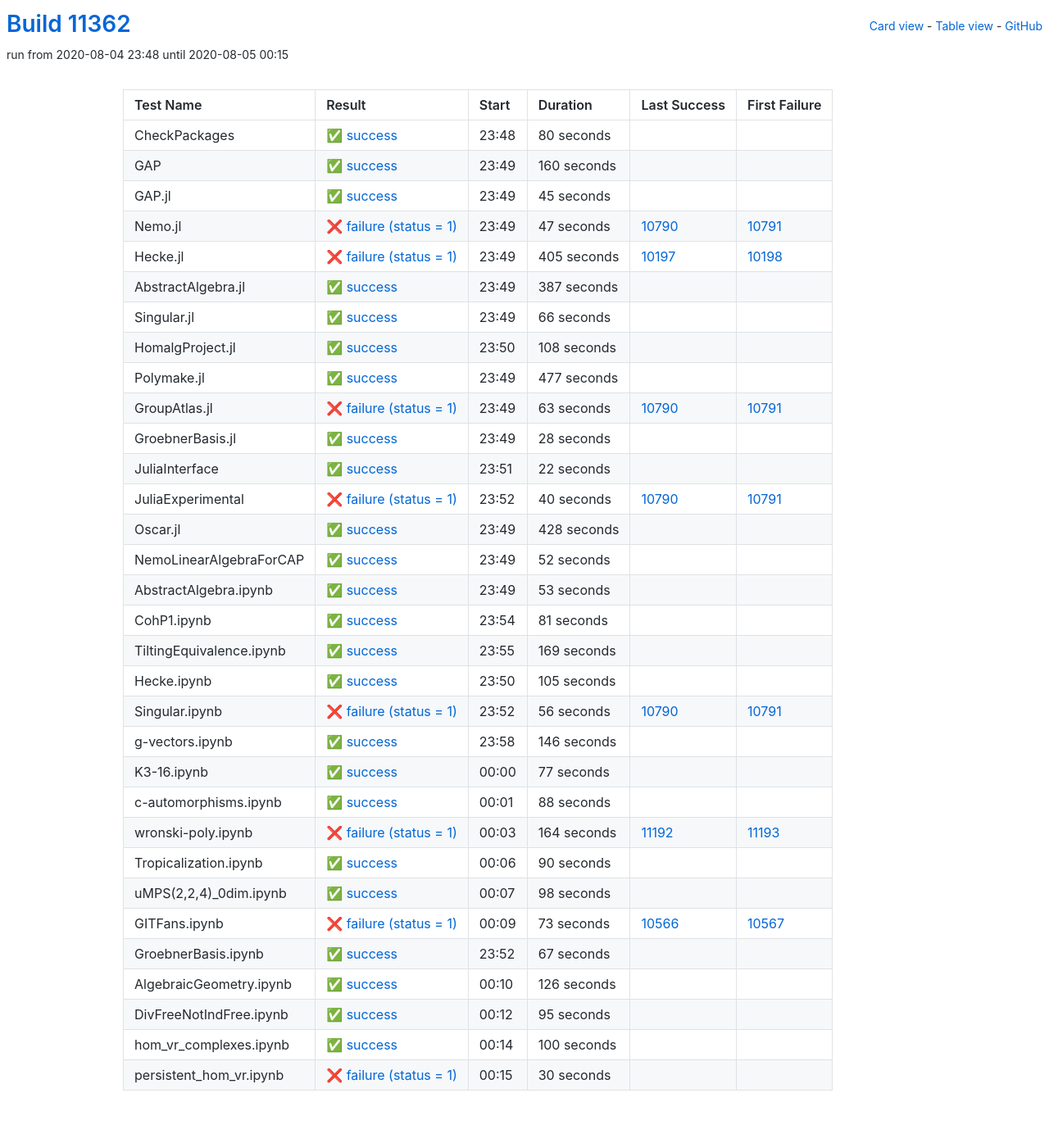
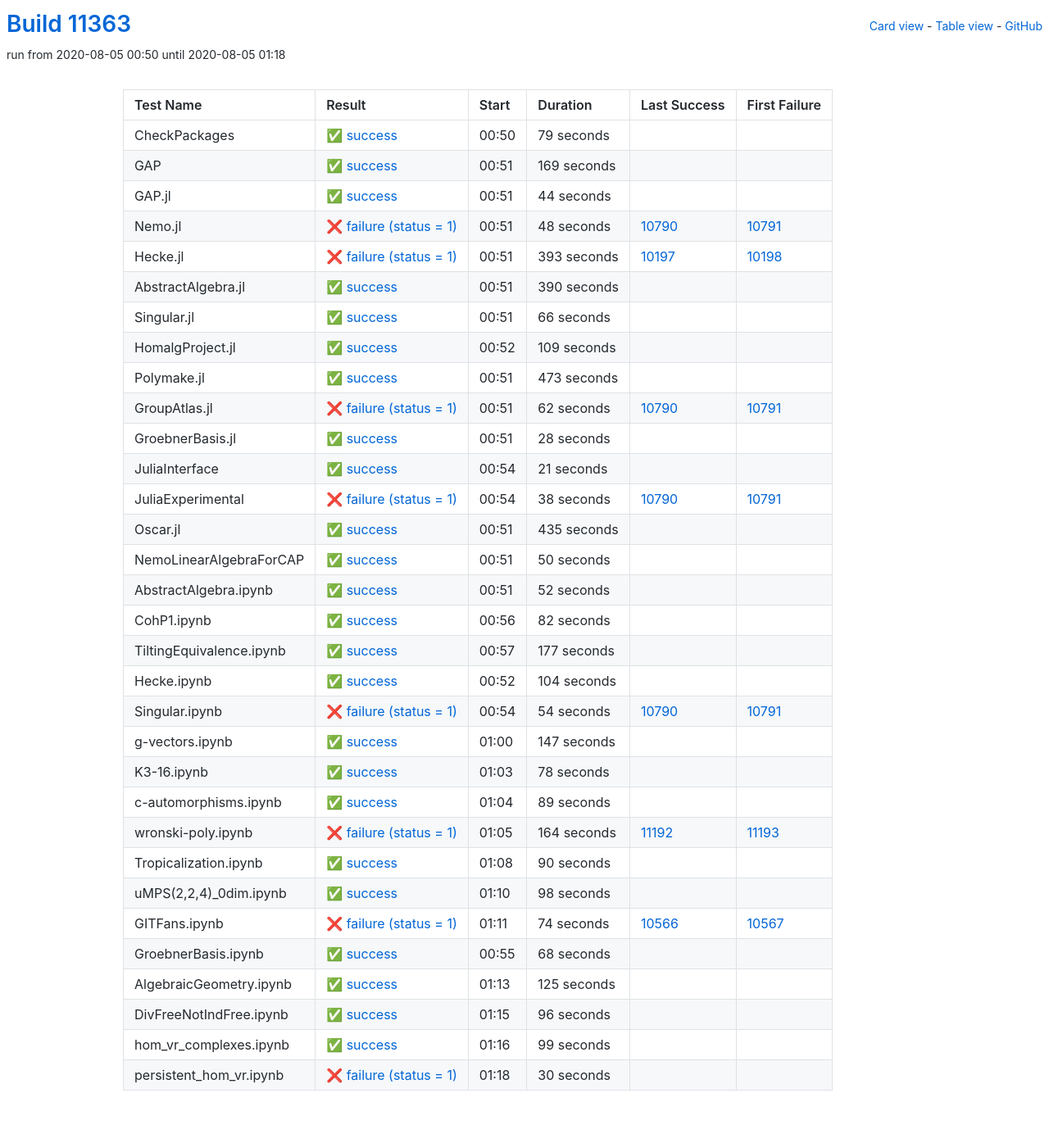
Before and after one commit to oscar-system/oscar-ci-status, a Jekyll site: the page built from table.html, in a window 1280 px wide. Shown: the whole page at 82% size. Built offline with Jekyll 4.4.1, drawn with Linux system fonts in a browser that asks for light colours.

Commit message:
Build #11363

```diff
--- a/_data/ci.yml
+++ b/_data/ci.yml
@@ -1,6 +1,6 @@
 ---
-build: 11362
-build_url: https://oscarci.mathematik.uni-kl.de/job/oscar/11362/
+build: 11363
+build_url: https://oscarci.mathematik.uni-kl.de/job/oscar/11363/
 job: oscar
 organization: oscar-system
 repo: oscar-ci-status
@@ -8,80 +8,80 @@
 tests:
 - name: CheckPackages
   id: checkpackages
-  log: https://oscarci.mathematik.uni-kl.de/job/oscar/11362/artifact/logs/build-11362/CheckPackages.log
-  start: 2020-08-04 23:48
+  log: https://oscarci.mathematik.uni-kl.de/job/oscar/11363/artifact/logs/build-11363/CheckPackages.log
+  start: 2020-08-05 00:50
   success: true
   exitcode: 0
   status: success
-  duration: 80
+  duration: 79
   last_success: false
   last_success_url:
   first_failure: false
   first_failure_url:
 - name: GAP
   id: gap
-  log: https://oscarci.mathematik.uni-kl.de/job/oscar/11362/artifact/logs/build-11362/GAP.log
-  start: 2020-08-04 23:49
+  log: https://oscarci.mathematik.uni-kl.de/job/oscar/11363/artifact/logs/build-11363/GAP.log
+  start: 2020-08-05 00:51
   success: true
   exitcode: 0
   status: success
-  duration: 160
+  duration: 169
   last_success: false
   last_success_url:
   first_failure: false
   first_failure_url:
 - name: GAP.jl
   id: gap-jl
-  log: https://oscarci.mathematik.uni-kl.de/job/oscar/11362/artifact/logs/build-11362/GAP.jl.log
-  start: 2020-08-04 23:49
+  log: https://oscarci.mathematik.uni-kl.de/job/oscar/11363/artifact/logs/build-11363/GAP.jl.log
+  start: 2020-08-05 00:51
   success: true
   exitcode: 0
   status: success
-  duration: 45
+  duration: 44
   last_success: false
   last_success_url:
   first_failure: false
   first_failure_url:
 - name: Nemo.jl
   id: nemo-jl
-  log: https://oscarci.mathematik.uni-kl.de/job/oscar/11362/artifact/logs/build-11362/Nemo.jl.log
-  start: 2020-08-04 23:49
+  log: https://oscarci.mathematik.uni-kl.de/job/oscar/11363/artifact/logs/build-11363/Nemo.jl.log
+  start: 2020-08-05 00:51
   success: false
   exitcode: 1
   status: failure
-  duration: 47
+  duration: 48
   last_success: 10790
   last_success_url: https://oscarci.mathematik.uni-kl.de/job/oscar/10790/
   first_failure: 10791
   first_failure_url: https://oscarci.mathematik.uni-kl.de/job/oscar/10791/
 - name: Hecke.jl
   id: hecke-jl
-  log: https://oscarci.mathematik.uni-kl.de/job/oscar/11362/artifact/logs/build-11362/Hecke.jl.log
-  start: 2020-08-04 23:49
+  log: https://oscarci.mathematik.uni-kl.de/job/oscar/11363/artifact/logs/build-11363/Hecke.jl.log
+  start: 2020-08-05 00:51
   success: false
   exitcode: 1
   status: failure
-  duration: 405
+  duration: 393
   last_success: 10197
   last_success_url: https://oscarci.mathematik.uni-kl.de/job/oscar/10197/
   first_failure: 10198
   first_failure_url: https://oscarci.mathematik.uni-kl.de/job/oscar/10198/
 - name: AbstractAlgebra.jl
   id: abstractalgebra-jl
-  log: https://oscarci.mathematik.uni-kl.de/job/oscar/11362/artifact/logs/build-11362/AbstractAlgebra.jl.log
-  start: 2020-08-04 23:49
+  log: https://oscarci.mathematik.uni-kl.de/job/oscar/11363/artifact/logs/build-11363/AbstractAlgebra.jl.log
+  start: 2020-08-05 00:51
   success: true
   exitcode: 0
   status: success
-  duration: 387
+  duration: 390
   last_success: false
   last_success_url:
   first_failure: false
   first_failure_url:
 - name: Singular.jl
   id: singular-jl
-  log: https://oscarci.mathematik.uni-kl.de/job/oscar/11362/artifact/logs/build-11362/Singular.jl.log
-  start: 2020-08-04 23:49
+  log: https://oscarci.mathematik.uni-kl.de/job/oscar/11363/artifact/logs/build-11363/Singular.jl.log
+  start: 2020-08-05 00:51
   success: true
   exitcode: 0
   status: success
@@ -92,44 +92,44 @@
   first_failure_url:
 - name: HomalgProject.jl
   id: homalgproject-jl
-  log: https://oscarci.mathematik.uni-kl.de/job/oscar/11362/artifact/logs/build-11362/HomalgProject.jl.log
-  start: 2020-08-04 23:50
+  log: https://oscarci.mathematik.uni-kl.de/job/oscar/11363/artifact/logs/build-11363/HomalgProject.jl.log
+  start: 2020-08-05 00:52
   success: true
   exitcode: 0
   status: success
-  duration: 108
+  duration: 109
   last_success: false
   last_success_url:
   first_failure: false
   first_failure_url:
 - name: Polymake.jl
   id: polymake-jl
-  log: https://oscarci.mathematik.uni-kl.de/job/oscar/11362/artifact/logs/build-11362/Polymake.jl.log
-  start: 2020-08-04 23:49
+  log: https://oscarci.mathematik.uni-kl.de/job/oscar/11363/artifact/logs/build-11363/Polymake.jl.log
+  start: 2020-08-05 00:51
   success: true
   exitcode: 0
   status: success
-  duration: 477
+  duration: 473
   last_success: false
   last_success_url:
   first_failure: false
   first_failure_url:
 - name: GroupAtlas.jl
   id: groupatlas-jl
-  log: https://oscarci.mathematik.uni-kl.de/job/oscar/11362/artifact/logs/build-11362/GroupAtlas.jl.log
-  start: 2020-08-04 23:49
+  log: https://oscarci.mathematik.uni-kl.de/job/oscar/11363/artifact/logs/build-11363/GroupAtlas.jl.log
+  start: 2020-08-05 00:51
   success: false
   exitcode: 1
   status: failure
-  duration: 63
+  duration: 62
   last_success: 10790
   last_success_url: https://oscarci.mathematik.uni-kl.de/job/oscar/10790/
   first_failure: 10791
   first_failure_url: https://oscarci.mathematik.uni-kl.de/job/oscar/10791/
 - name: GroebnerBasis.jl
   id: groebnerbasis-jl
-  log: https://oscarci.mathematik.uni-kl.de/job/oscar/11362/artifact/logs/build-11362/GroebnerBasis.jl.log
-  start: 2020-08-04 23:49
+  log: https://oscarci.mathematik.uni-kl.de/job/oscar/11363/artifact/logs/build-11363/GroebnerBasis.jl.log
+  start: 2020-08-05 00:51
   success: true
   exitcode: 0
   status: success
@@ -140,44 +140,56 @@
   first_failure_url:
 - name: JuliaInterface
   id: juliainterface
-  log: https://oscarci.mathematik.uni-kl.de/job/oscar/11362/artifact/logs/build-11362/JuliaInterface.log
-  start: 2020-08-04 23:51
+  log: https://oscarci.mathematik.uni-kl.de/job/oscar/11363/artifact/logs/build-11363/JuliaInterface.log
+  start: 2020-08-05 00:54
   success: true
   exitcode: 0
   status: success
-  duration: 22
+  duration: 21
   last_success: false
   last_success_url:
   first_failure: false
   first_failure_url:
 - name: JuliaExperimental
   id: juliaexperimental
-  log: https://oscarci.mathematik.uni-kl.de/job/oscar/11362/artifact/logs/build-11362/JuliaExperimental.log
-  start: 2020-08-04 23:52
+  log: https://oscarci.mathematik.uni-kl.de/job/oscar/11363/artifact/logs/build-11363/JuliaExperimental.log
+  start: 2020-08-05 00:54
   success: false
   exitcode: 1
   status: failure
-  duration: 40
+  duration: 38
   last_success: 10790
   last_success_url: https://oscarci.mathematik.uni-kl.de/job/oscar/10790/
   first_failure: 10791
   first_failure_url: https://oscarci.mathematik.uni-kl.de/job/oscar/10791/
 - name: Oscar.jl
   id: oscar-jl
-  log: https://oscarci.mathematik.uni-kl.de/job/oscar/11362/artifact/logs/build-11362/Oscar.jl.log
-  start: 2020-08-04 23:49
+  log: https://oscarci.mathematik.uni-kl.de/job/oscar/11363/artifact/logs/build-11363/Oscar.jl.log
+  start: 2020-08-05 00:51
   success: true
   exitcode: 0
   status: success
-  duration: 428
+  duration: 435
   last_success: false
   last_success_url:
   first_failure: false
   first_failure_url:
 - name: NemoLinearAlgebraForCAP
   id: nemolinearalgebraforcap
-  log: https://oscarci.mathematik.uni-kl.de/job/oscar/11362/artifact/logs/build-11362/NemoLinearAlgebraForCAP.log
-  start: 2020-08-04 23:49
+  log: https://oscarci.mathematik.uni-kl.de/job/oscar/11363/artifact/logs/build-11363/NemoLinearAlgebraForCAP.log
+  start: 2020-08-05 00:51
+  success: true
+  exitcode: 0
+  status: success
+  duration: 50
+  last_success: false
+  last_success_url:
+  first_failure: false
+  first_failure_url:
+- name: AbstractAlgebra.ipynb
+  id: abstractalgebra-ipynb
+  log: https://oscarci.mathematik.uni-kl.de/job/oscar/11363/artifact/logs/build-11363/AbstractAlgebra.ipynb.log
+  start: 2020-08-05 00:51
   success: true
   exitcode: 0
   status: success
@@ -186,106 +198,94 @@
   last_success_url:
   first_failure: false
   first_failure_url:
-- name: AbstractAlgebra.ipynb
-  id: abstractalgebra-ipynb
-  log: https://oscarci.mathematik.uni-kl.de/job/oscar/11362/artifact/logs/build-11362/AbstractAlgebra.ipynb.log
-  start: 2020-08-04 23:49
+- name: CohP1.ipynb
+  id: cohp1-ipynb
+  log: https://oscarci.mathematik.uni-kl.de/job/oscar/11363/artifact/logs/build-11363/CohP1.ipynb.log
+  start: 2020-08-05 00:56
   success: true
   exitcode: 0
   status: success
-  duration: 53
-  last_success: false
-  last_success_url:
-  first_failure: false
-  first_failure_url:
-- name: CohP1.ipynb
-  id: cohp1-ipynb
-  log: https://oscarci.mathematik.uni-kl.de/job/oscar/11362/artifact/logs/build-11362/CohP1.ipynb.log
-  start: 2020-08-04 23:54
-  success: true
-  exitcode: 0
-  status: success
-  duration: 81
+  duration: 82
   last_success: false
   last_success_url:
   first_failure: false
   first_failure_url:
 - name: TiltingEquivalence.ipynb
   id: tiltingequivalence-ipynb
-  log: https://oscarci.mathematik.uni-kl.de/job/oscar/11362/artifact/logs/build-11362/TiltingEquivalence.ipynb.log
-  start: 2020-08-04 23:55
+  log: https://oscarci.mathematik.uni-kl.de/job/oscar/11363/artifact/logs/build-11363/TiltingEquivalence.ipynb.log
+  start: 2020-08-05 00:57
   success: true
   exitcode: 0
   status: success
-  duration: 169
+  duration: 177
   last_success: false
   last_success_url:
   first_failure: false
   first_failure_url:
 - name: Hecke.ipynb
   id: hecke-ipynb
-  log: https://oscarci.mathematik.uni-kl.de/job/oscar/11362/artifact/logs/build-11362/Hecke.ipynb.log
-  start: 2020-08-04 23:50
+  log: https://oscarci.mathematik.uni-kl.de/job/oscar/11363/artifact/logs/build-11363/Hecke.ipynb.log
+  start: 2020-08-05 00:52
   success: true
   exitcode: 0
   status: success
-  duration: 105
+  duration: 104
   last_success: false
   last_success_url:
   first_failure: false
   first_failure_url:
 - name: Singular.ipynb
   id: singular-ipynb
-  log: https://oscarci.mathematik.uni-kl.de/job/oscar/11362/artifact/logs/build-11362/Singular.ipynb.log
-  start: 2020-08-04 23:52
+  log: https://oscarci.mathematik.uni-kl.de/job/oscar/11363/artifact/logs/build-11363/Singular.ipynb.log
+  start: 2020-08-05 00:54
   success: false
   exitcode: 1
   status: failure
-  duration: 56
+  duration: 54
   last_success: 10790
   last_success_url: https://oscarci.mathematik.uni-kl.de/job/oscar/10790/
   first_failure: 10791
   first_failure_url: https://oscarci.mathematik.uni-kl.de/job/oscar/10791/
 - name: g-vectors.ipynb
   id: g-vectors-ipynb
-  log: https://oscarci.mathematik.uni-kl.de/job/oscar/11362/artifact/logs/build-11362/g-vectors.ipynb.log
-  start: 2020-08-04 23:58
+  log: https://oscarci.mathematik.uni-kl.de/job/oscar/11363/artifact/logs/build-11363/g-vectors.ipynb.log
+  start: 2020-08-05 01:00
   success: true
   exitcode: 0
   status: success
-  duration: 146
+  duration: 147
   last_success: false
   last_success_url:
   first_failure: false
   first_failure_url:
 - name: K3-16.ipynb
   id: k3-16-ipynb
-  log: https://oscarci.mathematik.uni-kl.de/job/oscar/11362/artifact/logs/build-11362/K3-16.ipynb.log
-  start: 2020-08-05 00:00
+  log: https://oscarci.mathematik.uni-kl.de/job/oscar/11363/artifact/logs/build-11363/K3-16.ipynb.log
+  start: 2020-08-05 01:03
   success: true
   exitcode: 0
   status: success
-  duration: 77
+  duration: 78
   last_success: false
   last_success_url:
   first_failure: false
   first_failure_url:
 - name: c-automorphisms.ipynb
   id: c-automorphisms-ipynb
-  log: https://oscarci.mathematik.uni-kl.de/job/oscar/11362/artifact/logs/build-11362/c-automorphisms.ipynb.log
-  start: 2020-08-05 00:01
+  log: https://oscarci.mathematik.uni-kl.de/job/oscar/11363/artifact/logs/build-11363/c-automorphisms.ipynb.log
+  start: 2020-08-05 01:04
   success: true
   exitcode: 0
   status: success
-  duration: 88
+  duration: 89
   last_success: false
   last_success_url:
   first_failure: false
   first_failure_url:
 - name: wronski-poly.ipynb
   id: wronski-poly-ipynb
-  log: https://oscarci.mathematik.uni-kl.de/job/oscar/11362/artifact/logs/build-11362/wronski-poly.ipynb.log
-  start: 2020-08-05 00:03
+  log: https://oscarci.mathematik.uni-kl.de/job/oscar/11363/artifact/logs/build-11363/wronski-poly.ipynb.log
+  start: 2020-08-05 01:05
   success: false
   exitcode: 1
   status: failure
@@ -296,8 +296,8 @@
   first_failure_url: https://oscarci.mathematik.uni-kl.de/job/oscar/11193/
 - name: Tropicalization.ipynb
   id: tropicalization-ipynb
-  log: https://oscarci.mathematik.uni-kl.de/job/oscar/11362/artifact/logs/build-11362/Tropicalization.ipynb.log
-  start: 2020-08-05 00:06
+  log: https://oscarci.mathematik.uni-kl.de/job/oscar/11363/artifact/logs/build-11363/Tropicalization.ipynb.log
+  start: 2020-08-05 01:08
   success: true
   exitcode: 0
   status: success
@@ -308,8 +308,8 @@
   first_failure_url:
 - name: uMPS(2,2,4)_0dim.ipynb
   id: umps-2-2-4-0dim-ipynb
-  log: https://oscarci.mathematik.uni-kl.de/job/oscar/11362/artifact/logs/build-11362/uMPS-2-2-4-_0dim.ipynb.log
-  start: 2020-08-05 00:07
+  log: https://oscarci.mathematik.uni-kl.de/job/oscar/11363/artifact/logs/build-11363/uMPS-2-2-4-_0dim.ipynb.log
+  start: 2020-08-05 01:10
   success: true
   exitcode: 0
   status: success
@@ -320,68 +320,68 @@
   first_failure_url:
 - name: GITFans.ipynb
   id: gitfans-ipynb
-  log: https://oscarci.mathematik.uni-kl.de/job/oscar/11362/artifact/logs/build-11362/GITFans.ipynb.log
-  start: 2020-08-05 00:09
+  log: https://oscarci.mathematik.uni-kl.de/job/oscar/11363/artifact/logs/build-11363/GITFans.ipynb.log
+  start: 2020-08-05 01:11
   success: false
   exitcode: 1
   status: failure
-  duration: 73
+  duration: 74
   last_success: 10566
   last_success_url: https://oscarci.mathematik.uni-kl.de/job/oscar/10566/
   first_failure: 10567
   first_failure_url: https://oscarci.mathematik.uni-kl.de/job/oscar/10567/
 - name: GroebnerBasis.ipynb
   id: groebnerbasis-ipynb
-  log: https://oscarci.mathematik.uni-kl.de/job/oscar/11362/artifact/logs/build-11362/GroebnerBasis.ipynb.log
-  start: 2020-08-04 23:52
+  log: https://oscarci.mathematik.uni-kl.de/job/oscar/11363/artifact/logs/build-11363/GroebnerBasis.ipynb.log
+  start: 2020-08-05 00:55
   success: true
   exitcode: 0
   status: success
-  duration: 67
+  duration: 68
   last_success: false
   last_success_url:
   first_failure: false
   first_failure_url:
 - name: AlgebraicGeometry.ipynb
   id: algebraicgeometry-ipynb
-  log: https://oscarci.mathematik.uni-kl.de/job/oscar/11362/artifact/logs/build-11362/AlgebraicGeometry.ipynb.log
-  start: 2020-08-05 00:10
+  log: https://oscarci.mathematik.uni-kl.de/job/oscar/11363/artifact/logs/build-11363/AlgebraicGeometry.ipynb.log
+  start: 2020-08-05 01:13
   success: true
   exitcode: 0
   status: success
-  duration: 126
+  duration: 125
   last_success: false
   last_success_url:
   first_failure: false
   first_failure_url:
 - name: DivFreeNotIndFree.ipynb
   id: divfreenotindfree-ipynb
-  log: https://oscarci.mathematik.uni-kl.de/job/oscar/11362/artifact/logs/build-11362/DivFreeNotIndFree.ipynb.log
-  start: 2020-08-05 00:12
+  log: https://oscarci.mathematik.uni-kl.de/job/oscar/11363/artifact/logs/build-11363/DivFreeNotIndFree.ipynb.log
+  start: 2020-08-05 01:15
   success: true
   exitcode: 0
   status: success
-  duration: 95
+  duration: 96
   last_success: false
   last_success_url:
   first_failure: false
   first_failure_url:
 - name: hom_vr_complexes.ipynb
   id: hom-vr-complexes-ipynb
-  log: https://oscarci.mathematik.uni-kl.de/job/oscar/11362/artifact/logs/build-11362/hom_vr_complexes.ipynb.log
-  start: 2020-08-05 00:14
+  log: https://oscarci.mathematik.uni-kl.de/job/oscar/11363/artifact/logs/build-11363/hom_vr_complexes.ipynb.log
+  start: 2020-08-05 01:16
   success: true
   exitcode: 0
   status: success
-  duration: 100
+  duration: 99
   last_success: false
   last_success_url:
   first_failure: false
   first_failure_url:
 - name: persistent_hom_vr.ipynb
   id: persistent-hom-vr-ipynb
-  log: https://oscarci.mathematik.uni-kl.de/job/oscar/11362/artifact/logs/build-11362/persistent_hom_vr.ipynb.log
-  start: 2020-08-05 00:15
+  log: https://oscarci.mathematik.uni-kl.de/job/oscar/11363/artifact/logs/build-11363/persistent_hom_vr.ipynb.log
+  start: 2020-08-05 01:18
   success: false
   exitcode: 1
   status: failure
```
Also changed, not shown: README.md.
